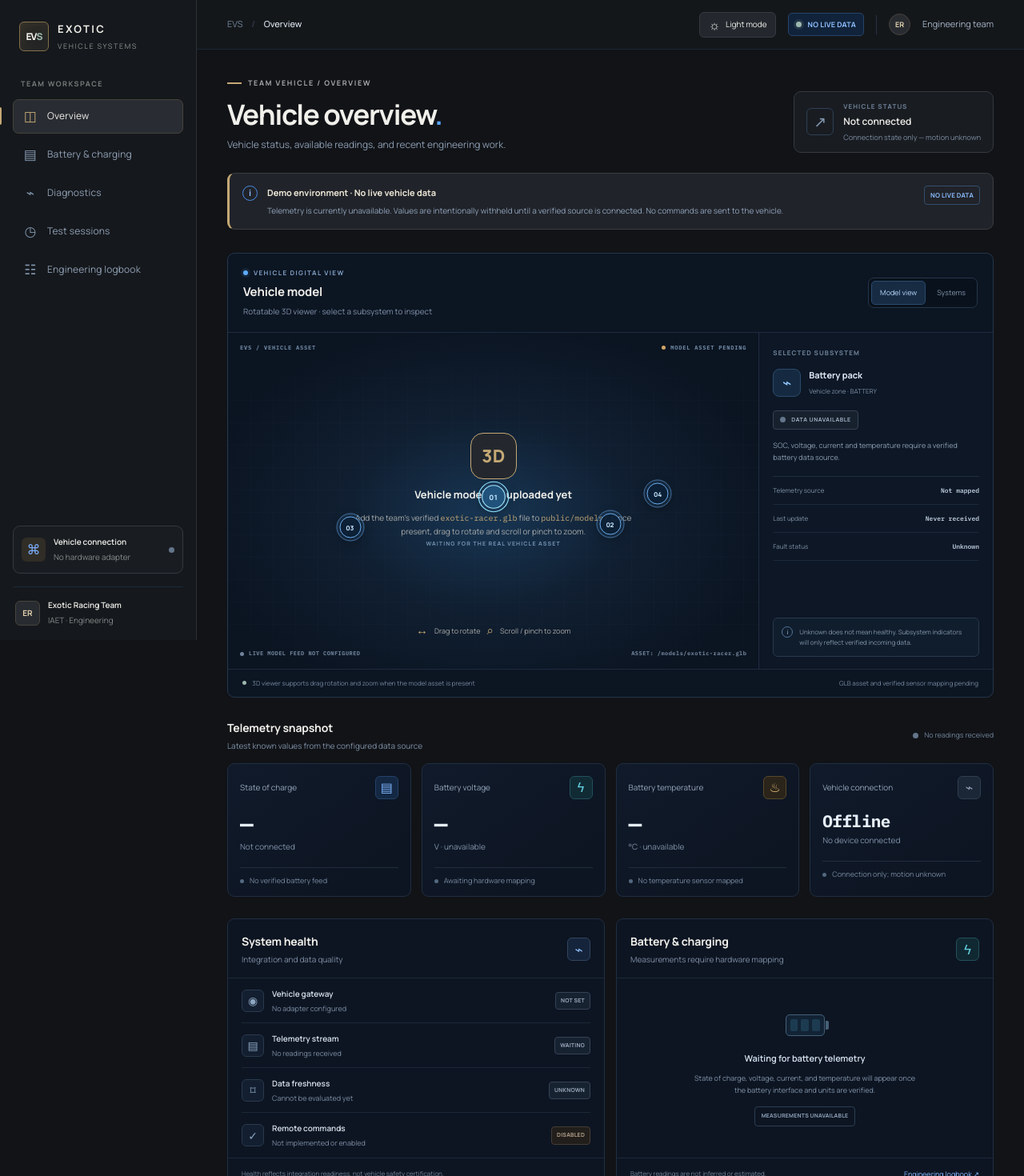
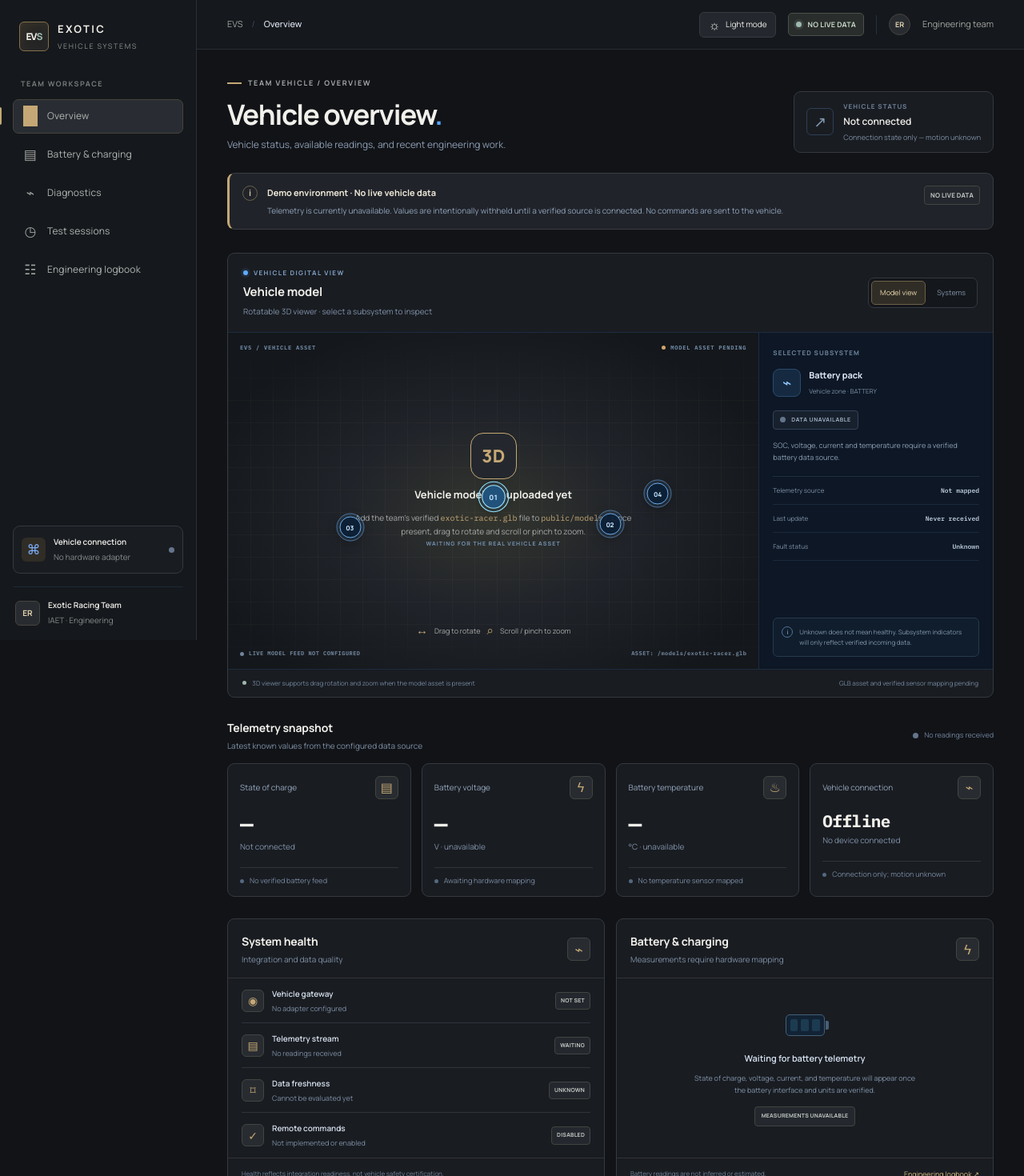
Before and after one commit to Abdo1629/exotic-vehicle-systems, a Next.js app: page / in a window 1280 px wide. Shown: the top 1470 px of the page at 80% size. Built offline with nearby package versions, Linux system fonts and the light colour scheme.

Commit message:
style: align EVS dashboard with provisional team identity

```diff
--- a/app/globals.css
+++ b/app/globals.css
@@ -374,3 +374,146 @@ html[data-theme="light"] body, html[data-theme="light"] .main-panel { background
 html[data-theme="light"] .sidebar, html[data-theme="light"] .topbar { background: var(--surface); border-color: var(--border); }
 html[data-theme="light"] .vehicle-viewport { background: #e9e7df; }
 html[data-theme="light"] .notice { background: #f0eee7; }
+
+
+/* Team identity refresh — provisional until official IAET/team brand assets are confirmed. */
+:root {
+  --background: #111317;
+  --surface: #191c21;
+  --surface-raised: #24282e;
+  --border: #353a41;
+  --border-soft: #292d33;
+  --text: #f1f0eb;
+  --muted: #a7a9a8;
+  --subtle: #7c8287;
+  --blue: #c5a875;
+  --cyan: #9db8ad;
+  --accent: #c5a875;
+  --accent-soft: #302d26;
+  --panel: #171a1e;
+}
+html[data-theme="dark"] .sidebar,
+html[data-theme="dark"] .topbar { background: #15181c; border-color: #2b3037; }
+html[data-theme="dark"] .nav-item:hover { background: #24282e; }
+html[data-theme="dark"] .nav-item.active { background: #292d33; border-color: #46433b; }
+html[data-theme="dark"] .nav-icon,
+html[data-theme="dark"] .breadcrumbs,
+html[data-theme="dark"] .topbar-team { color: #a0a39f; }
+html[data-theme="dark"] .nav-item { color: #b1b5b2; }
+html[data-theme="dark"] .nav-item.active .nav-icon,
+html[data-theme="dark"] .nav-indicator,
+html[data-theme="dark"] .eyebrow-line { color: #c5a875; background: #c5a875; }
+html[data-theme="dark"] .mode-pill { background: #292d2b; border-color: #4a514b; color: #c4d5c8; }
+html[data-theme="dark"] .system-card,
+html[data-theme="dark"] .vehicle-state,
+html[data-theme="dark"] .metric-card,
+html[data-theme="dark"] .panel-card,
+html[data-theme="dark"] .vehicle-stage-card { background: #191c21; border-color: #353a41; }
+html[data-theme="dark"] .notice { background: #202329; border-color: #3a3d40; border-left-color: #c5a875; }
+html[data-theme="dark"] .notice-icon { border-color: #69614d; color: #d6c39a; }
+html[data-theme="dark"] .notice-copy strong { color: #eee8d8; }
+html[data-theme="dark"] .notice-tag,
+html[data-theme="dark"] .health-badge,
+html[data-theme="dark"] .outline-label,
+html[data-theme="dark"] .coming-soon { background: #24282e; border-color: #414640; color: #c4c9c4; }
+html[data-theme="dark"] .metric-value { color: #f1f0eb; }
+html[data-theme="dark"] .metric-top .mark,
+html[data-theme="dark"] .panel-icon,
+html[data-theme="dark"] .health-symbol,
+html[data-theme="dark"] .empty-icon,
+html[data-theme="dark"] .logbook-icon { background: #282c31; border-color: #414640; color: #c5a875; }
+html[data-theme="dark"] .metric-foot,
+html[data-theme="dark"] .panel-heading,
+html[data-theme="dark"] .panel-footer,
+html[data-theme="dark"] .health-row,
+html[data-theme="dark"] .activity-empty,
+html[data-theme="dark"] .logbook-strip { border-color: #30343a; }
+html[data-theme="dark"] .logbook-strip { background: linear-gradient(100deg,#1b1e22,#171a1e); }
+html[data-theme="dark"] .vehicle-viewport { background: radial-gradient(ellipse at 49% 54%,#34362f 0%,#202329 38%,#14171b 78%); }
+html[data-theme="dark"] .viewport-grid { background-image: linear-gradient(#b3aa8c18 1px,transparent 1px),linear-gradient(90deg,#b3aa8c18 1px,transparent 1px); }
+html[data-theme="dark"] .stage-controls { background: #14171b; border-color: #353a41; }
+html[data-theme="dark"] .stage-tab.selected { background: #302d26; border-color: #6d6047; color: #ead8ad; }
+html[data-theme="dark"] .stage-tab:hover { color: #f1f0eb; }
+html[data-theme="dark"] .panel-footer a,
+html[data-theme="dark"] .text-link { color: #d2b77e; }
+html[data-theme="dark"] .primary-action { background: #383226; border-color: #776543; color: #f4e8ce; }
+html[data-theme="dark"] .primary-action:hover { background: #4a402d; }
+html[data-theme="dark"] .record-form input,
+html[data-theme="dark"] .record-form textarea { background: #111317; }
+html[data-theme="dark"] .status-dot.blue-dot { background: #9db8ad; box-shadow: 0 0 0 3px #9db8ad20; }
+
+html[data-theme="light"] {
+  color-scheme: light;
+  --background: #f4f3ef;
+  --surface: #ffffff;
+  --surface-raised: #eeede7;
+  --border: #deded6;
+  --border-soft: #e7e6df;
+  --text: #20231f;
+  --muted: #62685f;
+  --subtle: #85897f;
+  --blue: #8b7042;
+  --cyan: #53786a;
+  --accent: #8b7042;
+  --accent-soft: #f0ece2;
+  --panel: #ffffff;
+}
+html[data-theme="light"] .sidebar,
+html[data-theme="light"] .topbar { background: #fbfaf7; border-color: #deded6; }
+html[data-theme="light"] .nav-item { color: #5e655e; }
+html[data-theme="light"] .nav-item:hover,
+html[data-theme="light"] .nav-item.active { background: #eeede7; color: #222720; border-color: #ded8c9; }
+html[data-theme="light"] .nav-item.active .nav-icon,
+html[data-theme="light"] .nav-indicator,
+html[data-theme="light"] .eyebrow-line { color: #8b7042; background: #8b7042; }
+html[data-theme="light"] .breadcrumbs { color: #777c73; }
+html[data-theme="light"] .breadcrumbs strong { color: #262b25; }
+html[data-theme="light"] .mode-pill { background: #eeede7; border-color: #dcd8cd; color: #536e61; }
+html[data-theme="light"] .system-card,
+html[data-theme="light"] .vehicle-state,
+html[data-theme="light"] .metric-card,
+html[data-theme="light"] .panel-card,
+html[data-theme="light"] .vehicle-stage-card { background: #fff; border-color: #deded6; }
+html[data-theme="light"] .notice { background: #eeede7; border-color: #ded8c9; border-left-color: #8b7042; }
+html[data-theme="light"] .notice-copy strong { color: #3b382f; }
+html[data-theme="light"] .notice-copy p,
+html[data-theme="light"] .subtitle,
+html[data-theme="light"] .panel-footer,
+html[data-theme="light"] .metric-unit,
+html[data-theme="light"] .metric-foot { color: #6b7068; }
+html[data-theme="light"] .metric-value { color: #20231f; }
+html[data-theme="light"] .metric-top .mark,
+html[data-theme="light"] .panel-icon,
+html[data-theme="light"] .health-symbol,
+html[data-theme="light"] .empty-icon,
+html[data-theme="light"] .logbook-icon { background: #f0eee7; border-color: #ded8c9; color: #8b7042; }
+html[data-theme="light"] .health-row strong,
+html[data-theme="light"] .battery-empty > strong,
+html[data-theme="light"] .activity-empty strong { color: #282d27; }
+html[data-theme="light"] .health-badge,
+html[data-theme="light"] .outline-label,
+html[data-theme="light"] .coming-soon,
+html[data-theme="light"] .notice-tag { background: #f4f2ec; border-color: #ded8c9; color: #67583e; }
+html[data-theme="light"] .logbook-strip { background: linear-gradient(100deg,#fff,#f0eee7); border-color: #deded6; }
+html[data-theme="light"] .vehicle-viewport { background: radial-gradient(ellipse at 49% 54%,#e8e5d9 0%,#f0efe9 50%,#f8f7f3 100%); }
+html[data-theme="light"] .viewport-grid { background-image: linear-gradient(#8a826c1c 1px,transparent 1px),linear-gradient(90deg,#8a826c1c 1px,transparent 1px); }
+html[data-theme="light"] .stage-controls { background: #f1f0ea; border-color: #deded6; }
+html[data-theme="light"] .stage-tab.selected { background: #e7e1d2; border-color: #cfc3a8; color: #5f4c2c; }
+html[data-theme="light"] .panel-footer a,
+html[data-theme="light"] .text-link { color: #806337; }
+html[data-theme="light"] .primary-action { background: #e7e1d2; border-color: #cfc3a8; color: #332b1e; }
+html[data-theme="light"] .primary-action:hover { background: #ded4bf; }
+html[data-theme="light"] .record-form input,
+html[data-theme="light"] .record-form textarea { background: #fff; color: #20231f; }
+
+@media (max-width: 850px) {
+  .nav-list { scrollbar-color: #8b7042 transparent; }
+  .topbar-actions { gap: 8px; }
+}
+@media (max-width: 520px) {
+  .welcome-row { gap: 14px; }
+  .vehicle-stage-heading { align-items: flex-start; flex-direction: column; }
+  .vehicle-stage-body { grid-template-columns: minmax(0,1fr); }
+  .vehicle-viewport { min-height: 290px; }
+  .viewport-bottomline { flex-wrap: wrap; }
+}
```
